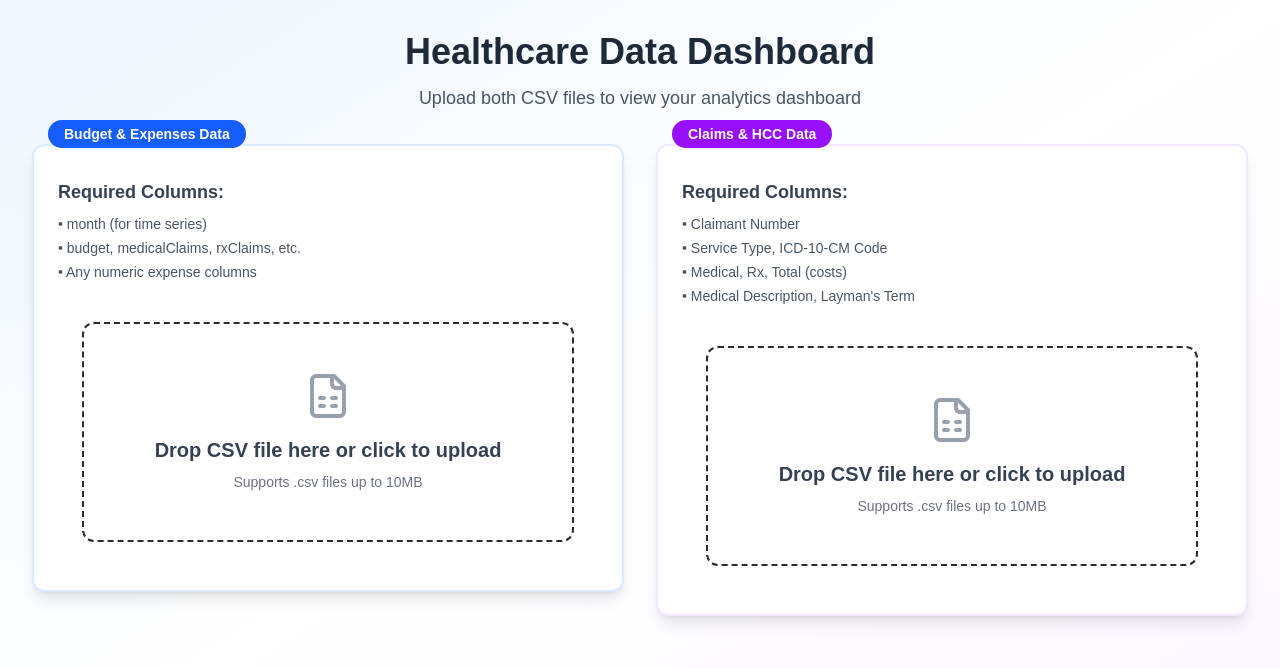
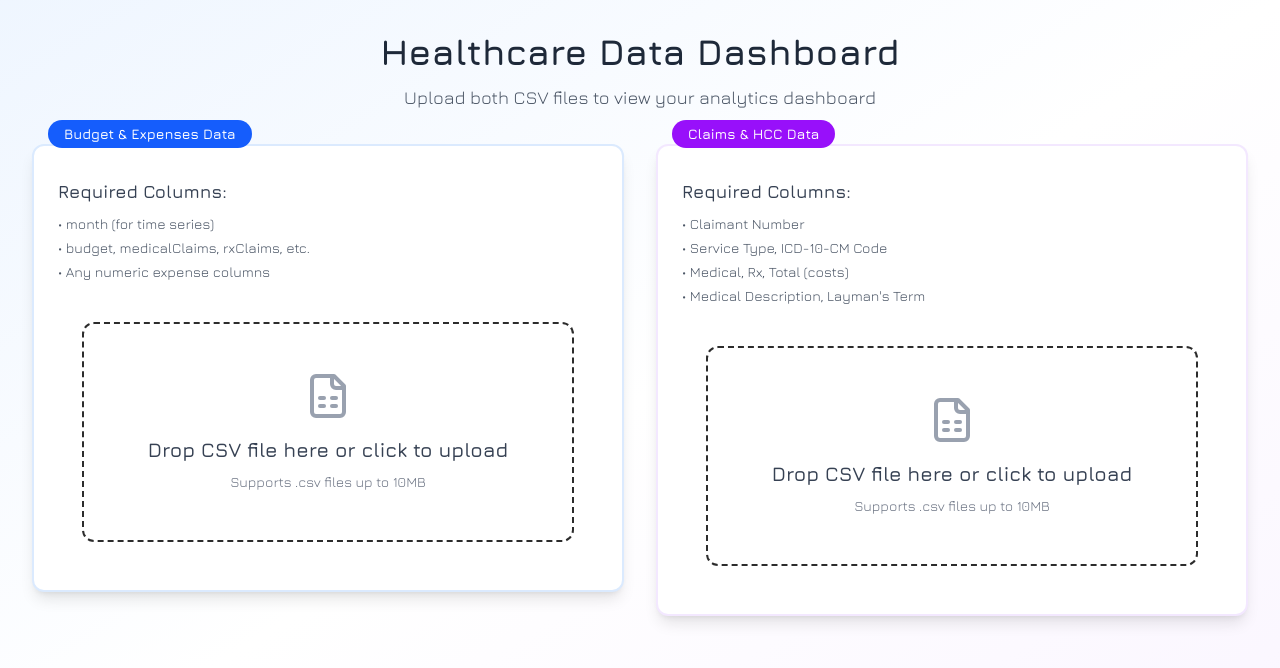
Before and after one commit to becastil/data-prototype, a Next.js app: page / in a window 1280 px wide. Shown: the top 668 px of the page. Built offline with nearby package versions, Linux system fonts and the light colour scheme.

Commit message:
Update dashboard title and implement Jura font
- Changed title from 'Healthcare Analytics Dashboard' to 'Reporting Dashboard'
- Replaced Geist fonts with Jura font from Google Fonts
- Updated font references in layout.tsx and globals.css
- Applied Jura font globally with weights 300-700

```diff
--- a/app/globals.css
+++ b/app/globals.css
@@ -8,8 +8,8 @@
 @theme inline {
   --color-background: var(--background);
   --color-foreground: var(--foreground);
-  --font-sans: var(--font-geist-sans);
-  --font-mono: var(--font-geist-mono);
+  --font-sans: var(--font-jura);
+  --font-mono: var(--font-jura);
 }
 
 @media (prefers-color-scheme: dark) {
@@ -22,5 +22,5 @@
 body {
   background: var(--background);
   color: var(--foreground);
-  font-family: Arial, Helvetica, sans-serif;
+  font-family: var(--font-jura), sans-serif;
 }
--- a/app/layout.tsx
+++ b/app/layout.tsx
@@ -1,15 +1,11 @@
 import type { Metadata } from "next";
-import { Geist, Geist_Mono } from "next/font/google";
+import { Jura } from "next/font/google";
 import "./globals.css";
 
-const geistSans = Geist({
-  variable: "--font-geist-sans",
+const jura = Jura({
+  variable: "--font-jura",
   subsets: ["latin"],
-});
-
-const geistMono = Geist_Mono({
-  variable: "--font-geist-mono",
-  subsets: ["latin"],
+  weight: ["300", "400", "500", "600", "700"],
 });
 
 export const metadata: Metadata = {
@@ -25,7 +21,7 @@ export default function RootLayout({
   return (
     <html lang="en">
       <body
-        className={`${geistSans.variable} ${geistMono.variable} antialiased`}
+        className={`${jura.variable} antialiased`}
       >
         {children}
       </body>
--- a/app/page.tsx
+++ b/app/page.tsx
@@ -132,7 +132,7 @@ const Home: React.FC = () => {
                 animate={{ y: 0, opacity: 1 }}
                 className="text-3xl font-bold text-gray-800"
               >
-                Healthcare Analytics Dashboard
+                Reporting Dashboard
               </motion.h1>
               <motion.button
                 initial={{ scale: 0 }}
```
